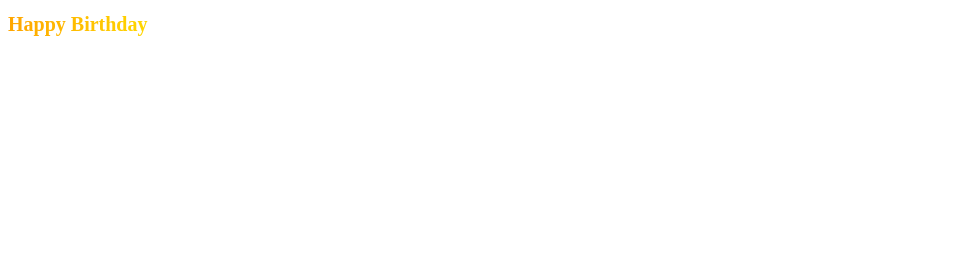
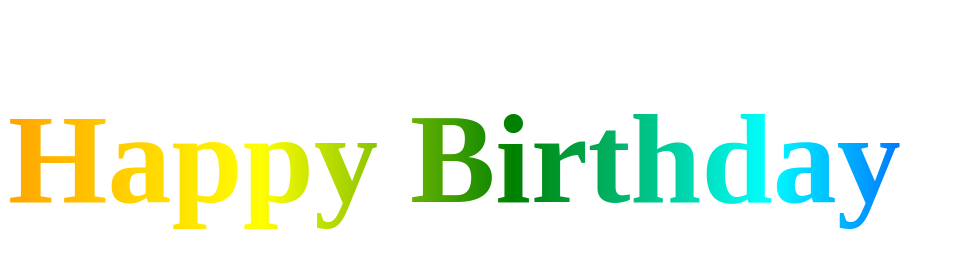
Before and after one commit to CodeMaster2006/Websites, a plain HTML site: page site/index.html in a window 1280 px wide. Shown: the whole page, without its empty margins (0-955 px from the left). Drawn offline with Linux system fonts and the light colour scheme.

Commit message:
auto-generated by command

```diff
--- a/site/index.html
+++ b/site/index.html
@@ -9,7 +9,7 @@
     background: linear-gradient(to right, orange , yellow, green, cyan, blue, violet);
     -webkit-background-clip: text;
     -webkit-text-fill-color: transparent;
-    font-size: 20px;
+    font-size: 10vw;
 }
 </style>
 <head>
```
